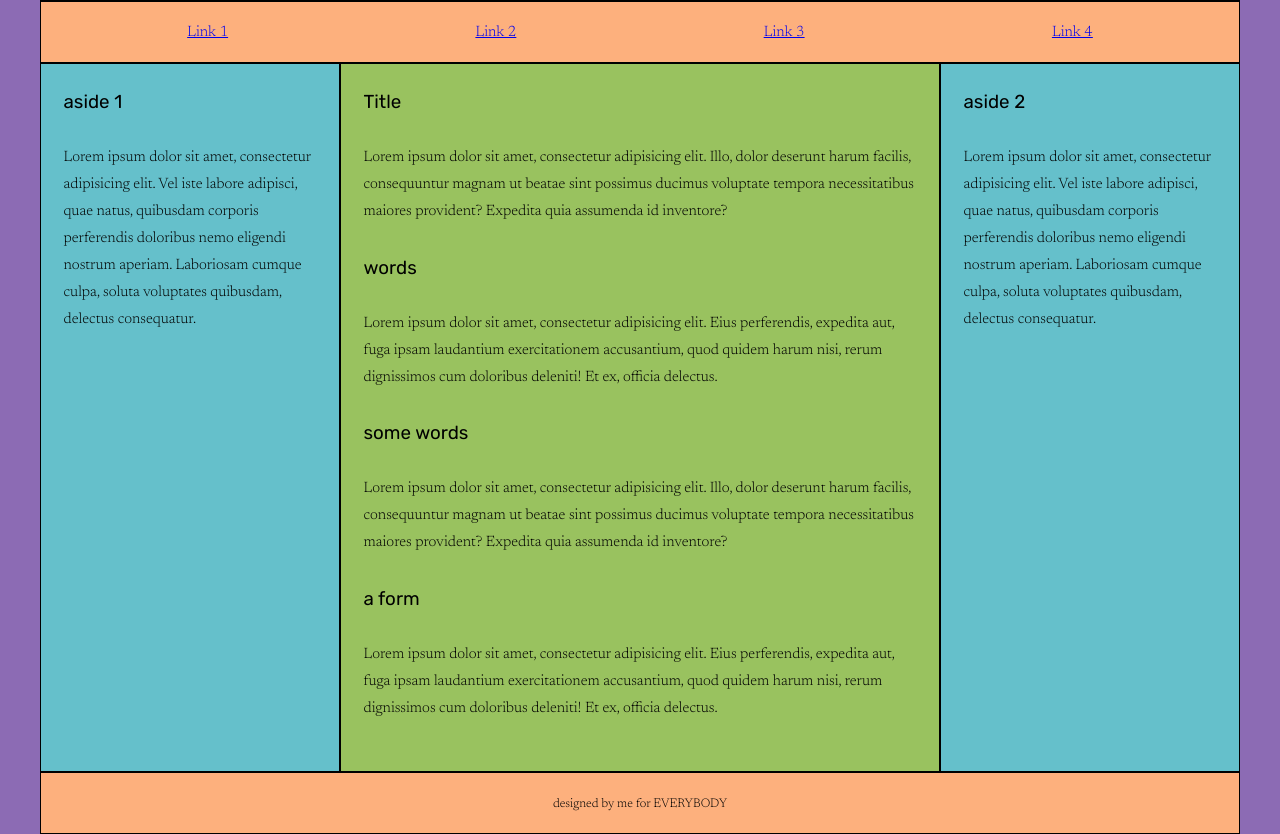
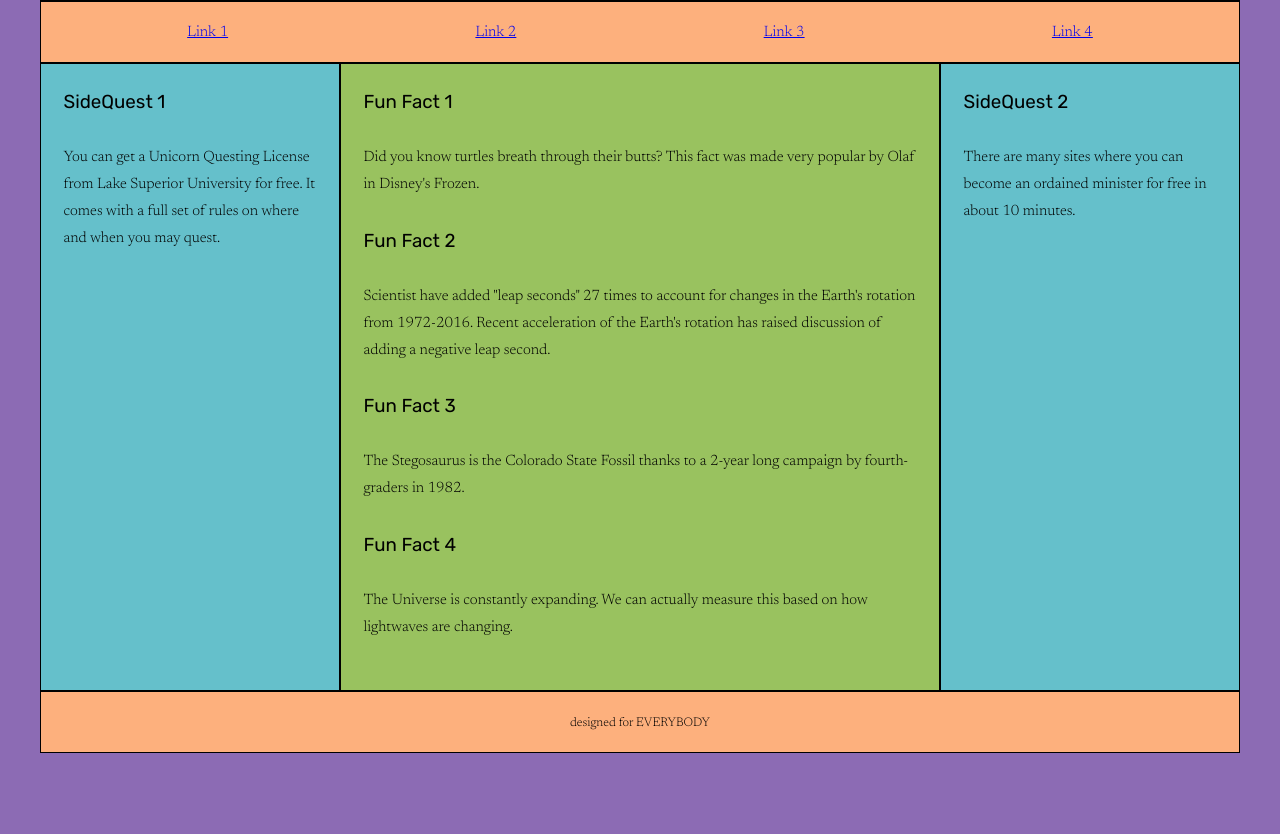
Before and after one commit to i-am-xley/universal-design, a plain HTML site: page acc-css-layout.html in a window 1280 px wide. Shown: the part 94-928 px from the top of the page. After the commit the page ends 847 px from the top, so only its background shows below. Drawn offline with Linux system fonts and the light colour scheme; a web font is replaced by a local one.

Commit message:
adding content

```diff
--- a/acc-css-layout.html
+++ b/acc-css-layout.html
@@ -23,26 +23,26 @@
   </nav>
   <main>
     <section>
-      <h2>Title</h2>
-      <p>Lorem ipsum dolor sit amet, consectetur adipisicing elit. Illo, dolor deserunt harum facilis, consequuntur magnam ut beatae sint possimus ducimus voluptate tempora necessitatibus maiores provident? Expedita quia assumenda id inventore?</p>
-      <h2>words</h2>
-      <p>Lorem ipsum dolor sit amet, consectetur adipisicing elit. Eius perferendis, expedita aut, fuga ipsam laudantium exercitationem accusantium, quod quidem harum nisi, rerum dignissimos cum doloribus deleniti! Et ex, officia delectus.</p>
-      <h2>some words</h2>
-      <p>Lorem ipsum dolor sit amet, consectetur adipisicing elit. Illo, dolor deserunt harum facilis, consequuntur magnam ut beatae sint possimus ducimus voluptate tempora necessitatibus maiores provident? Expedita quia assumenda id inventore?</p>
-      <h2>a form</h2>
-      <p>Lorem ipsum dolor sit amet, consectetur adipisicing elit. Eius perferendis, expedita aut, fuga ipsam laudantium exercitationem accusantium, quod quidem harum nisi, rerum dignissimos cum doloribus deleniti! Et ex, officia delectus.</p>
+      <h2>Fun Fact 1</h2>
+      <p>Did you know turtles breath through their butts? This fact was made very popular by Olaf in Disney's Frozen.</p>
+      <h2>Fun Fact 2</h2>
+      <p>Scientist have added "leap seconds" 27 times to account for changes in the Earth's rotation from 1972-2016. Recent acceleration of the Earth's rotation has raised discussion of adding a negative leap second. </p>
+      <h2>Fun Fact 3</h2>
+      <p>The Stegosaurus is the Colorado State Fossil thanks to a 2-year long campaign by fourth-graders in 1982.</p>
+      <h2>Fun Fact 4</h2>
+      <p>The Universe is constantly expanding. We can actually measure this based on how lightwaves are changing.</p>
     </section>
   </main>
   <aside id="aside1">
-    <h2>aside 1</h2>
-    <p>Lorem ipsum dolor sit amet, consectetur adipisicing elit. Vel iste labore adipisci, quae natus, quibusdam corporis perferendis doloribus nemo eligendi nostrum aperiam. Laboriosam cumque culpa, soluta voluptates quibusdam, delectus consequatur.</p>
+    <h2>SideQuest 1</h2>
+    <p>You can get a Unicorn Questing License from Lake Superior University for free. It comes with a full set of rules on where and when you may quest.</p>
   </aside>
   <aside id="aside2">
-    <h2>aside 2</h2>
-    <p>Lorem ipsum dolor sit amet, consectetur adipisicing elit. Vel iste labore adipisci, quae natus, quibusdam corporis perferendis doloribus nemo eligendi nostrum aperiam. Laboriosam cumque culpa, soluta voluptates quibusdam, delectus consequatur.</p>
+    <h2>SideQuest 2</h2>
+    <p>There are many sites where you can become an ordained minister for free in about 10 minutes.</p>
   </aside>
   <footer>
-    <small> designed by me for EVERYBODY</small>
+    <small> designed for EVERYBODY</small>
   </footer>
 
 </div> <!-- end container -->
```
